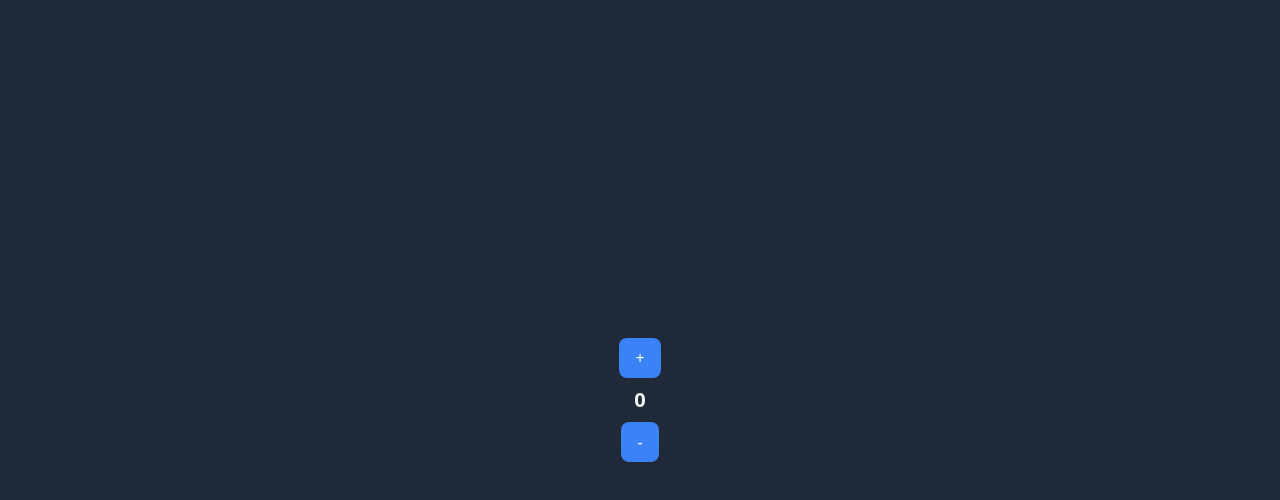
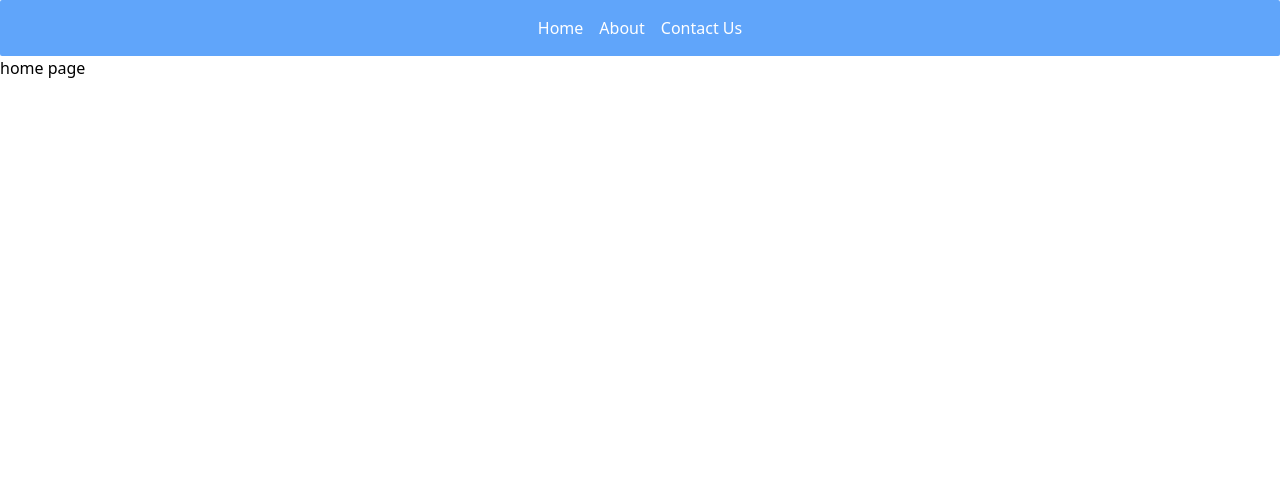
Before and after one commit to chihabMe/daw-addiction-detector, a React (Vite) app in the folder frontend/: page / in a window 1280 px wide. Shown: the top 500 px of the page. Built offline with nearby package versions, Linux system fonts and the light colour scheme.

Commit message:
frontend:added routing + some pages

```diff
--- a/frontend/package.json
+++ b/frontend/package.json
@@ -10,8 +10,12 @@
     "preview": "vite preview"
   },
   "dependencies": {
+    "localforage": "^1.10.0",
+    "match-sorter": "^6.3.1",
     "react": "^18.2.0",
-    "react-dom": "^18.2.0"
+    "react-dom": "^18.2.0",
+    "react-router-dom": "^6.18.0",
+    "sort-by": "^1.2.0"
   },
   "devDependencies": {
     "@types/react": "^18.2.15",
--- a/frontend/src/main.tsx
+++ b/frontend/src/main.tsx
@@ -1,10 +1,49 @@
-import React from 'react'
-import ReactDOM from 'react-dom/client'
-import App from './App.tsx'
-import './index.css'
+import React from "react";
+import ReactDOM from "react-dom/client";
+import App from "./App.tsx";
+import { createBrowserRouter, RouterProvider } from "react-router-dom";
+import "./index.css";
+import { Root } from "./routes/root.tsx";
+import ErrorPage from "./routes/error-page.tsx";
+import DoctorsPage from "./pages/doctors.tsx";
+import PatientsPage from "./pages/patients.tsx";
+import ContactPage from "./pages/contact.tsx";
+import AboutPage from "./pages/about.tsx";
+import HomePage from "./pages/home.tsx";
 
-ReactDOM.createRoot(document.getElementById('root')!).render(
+const router = createBrowserRouter([
+  {
+    path: "/",
+    element: <Root />,
+    errorElement: <ErrorPage />,
+    children: [
+      {
+        path: "",
+        element: <HomePage />,
+      },
+      {
+        path: "doctors",
+        element: <DoctorsPage />,
+      },
+      {
+        path: "patients",
+        element: <PatientsPage />,
+      },
+
+      {
+        path: "contact",
+        element: <ContactPage />,
+      },
+
+      {
+        path: "about",
+        element: <AboutPage />,
+      },
+    ],
+  },
+]);
+ReactDOM.createRoot(document.getElementById("root")!).render(
   <React.StrictMode>
-    <App />
+    <RouterProvider router={router} />
   </React.StrictMode>,
-)
+);
--- /dev/null
+++ b/frontend/src/pages/about.tsx
@@ -0,0 +1,9 @@
+
+const AboutPage = () => {
+  return (
+    <main>
+      <h1>about page</h1>
+    </main>
+  );
+};
+export default AboutPage;
--- /dev/null
+++ b/frontend/src/pages/contact.tsx
@@ -0,0 +1,10 @@
+
+
+const ContactPage = () => {
+  return (
+    <main>
+      <h1>contact page</h1>
+    </main>
+  );
+};
+export default ContactPage;
--- /dev/null
+++ b/frontend/src/pages/doctors.tsx
@@ -0,0 +1,8 @@
+const DoctorsPage = () => {
+  return (
+    <main>
+      <h1>doctors page</h1>
+    </main>
+  );
+};
+export default DoctorsPage;
--- /dev/null
+++ b/frontend/src/pages/home.tsx
@@ -0,0 +1,9 @@
+
+const HomePage = () => {
+  return (
+    <main>
+      <h1>home page</h1>
+    </main>
+  );
+};
+export default HomePage;
--- /dev/null
+++ b/frontend/src/pages/patients.tsx
@@ -0,0 +1,10 @@
+
+
+
+const PatientsPage = () => {
+  return (
+    <div>Patients Page</div>
+  )
+}
+
+export default PatientsPage
--- /dev/null
+++ b/frontend/src/routes/error-page.tsx
@@ -0,0 +1,16 @@
+import { useRouteError } from "react-router-dom";
+
+const ErrorPage = () => {
+  const error = useRouteError()  ;
+  console.error(error);
+  return(
+    <main className="">
+      <h1>Oops!</h1>
+      <p>Sorry ,an unexpected error has occurred.</p>
+      <p>
+        <i>{error.statusText || error.message}</i>
+      </p>
+    </main>
+  );
+};
+export default ErrorPage;
--- /dev/null
+++ b/frontend/src/routes/root.tsx
@@ -0,0 +1,36 @@
+import { Outlet, Link } from "react-router-dom";
+
+const links = [
+  {
+    href: "/",
+    text: "home",
+  },
+
+  {
+    href: "/about",
+    text: "about",
+  },
+
+  {
+    href: "/contact",
+    text: "contact us",
+  },
+];
+export function Root() {
+  return (
+    <>
+      <header className="w-full max-w-screen-2xl rounded-sm  mx-auto items-center px-2 py-4 bg-blue-400 flex justify-center">
+        <nav>
+          <ul className="flex gap-4 items-center  ">
+            {links.map((link) => (
+              <li className="font-medium text-white capitalize hover:text-blue-500">
+                <Link to={link.href}>{link.text}</Link>
+              </li>
+            ))}
+          </ul>
+        </nav>
+      </header>
+      <Outlet />
+    </>
+  );
+}
```
Also changed, not shown: 1 other file (tests, documents, lock files or other folders).
